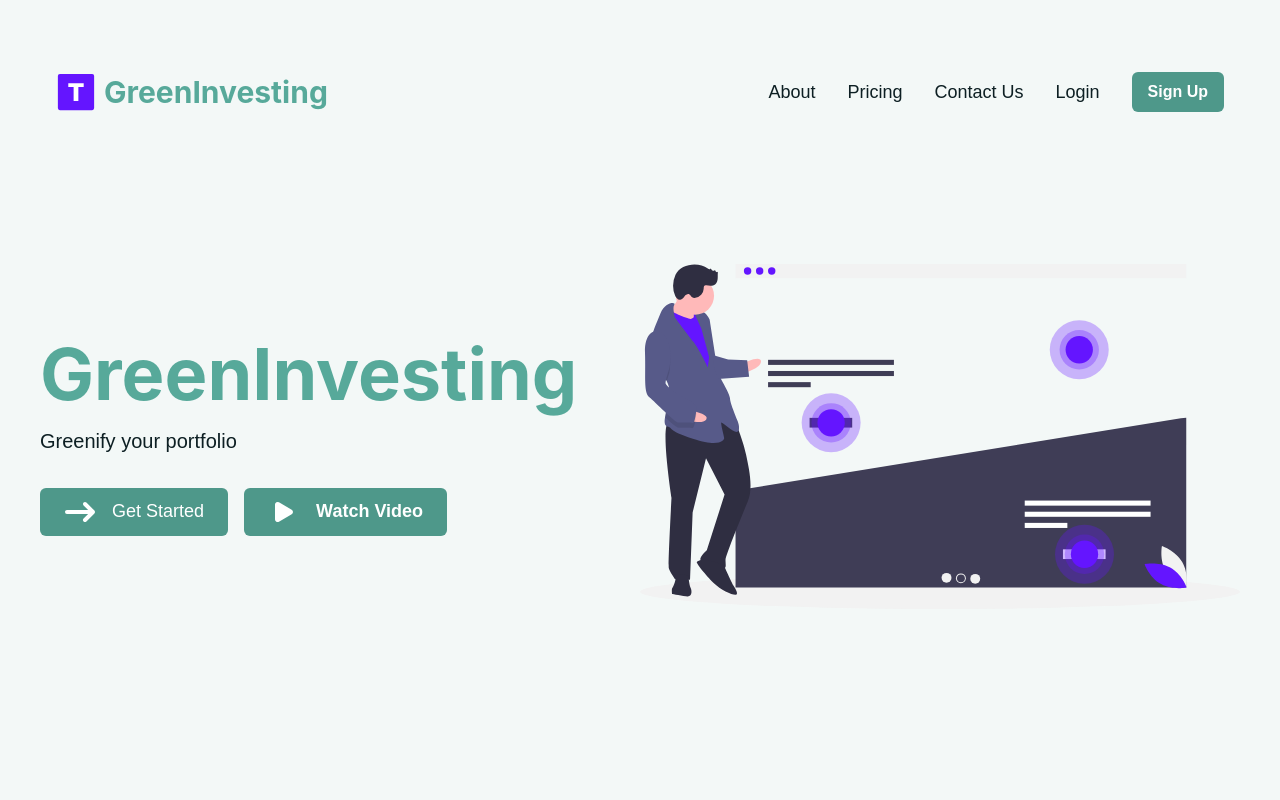
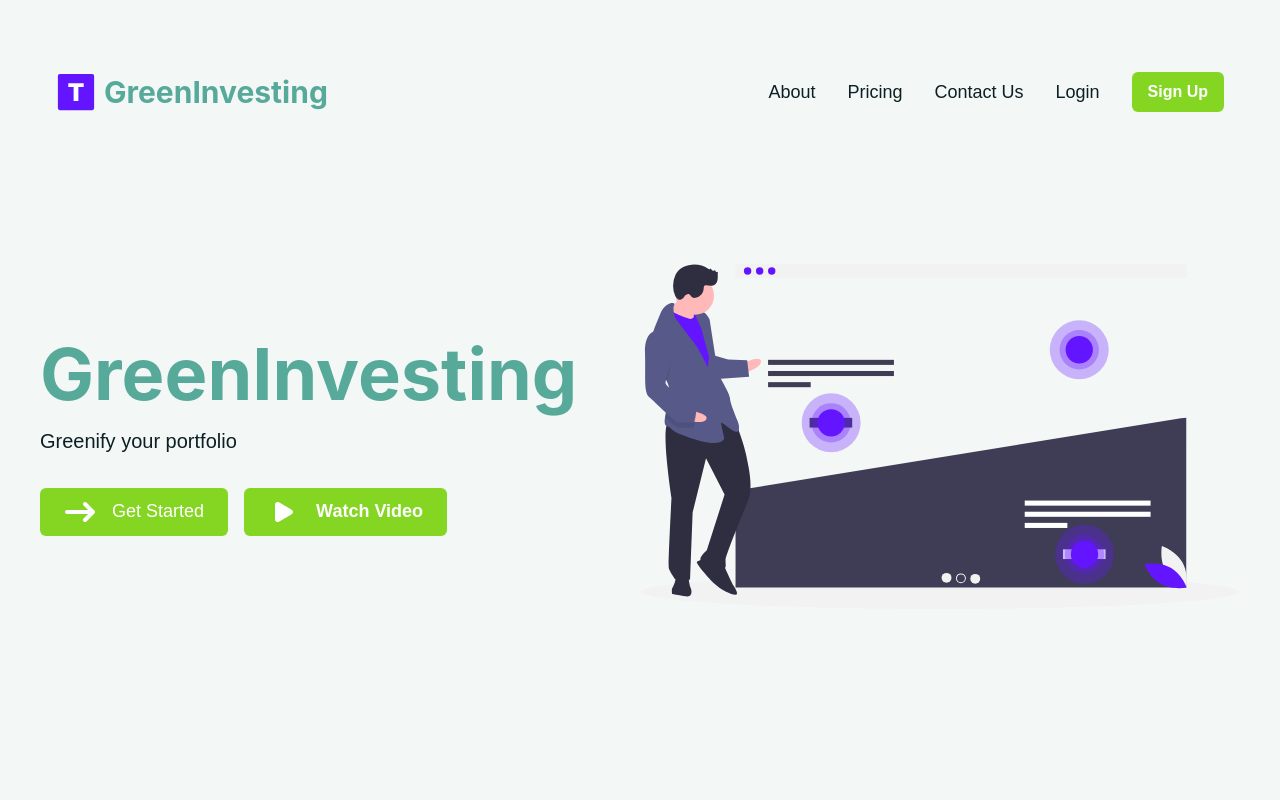
Before and after one commit to ThahaShahzad/Green-Investing--HackDFW-2021, a Next.js app: page / in a window 1280 px wide. Shown: the top 800 px of the page. Built offline with nearby package versions, Linux system fonts and the light colour scheme.

Commit message:
style experiments

```diff
--- a/src/styles/chakraTheme.ts
+++ b/src/styles/chakraTheme.ts
@@ -126,16 +126,16 @@ const overrides: ThemeOverride = {
   },
   colors: {
     primary: {
-      50: '#e1f9f7',
-      100: '#c5e7e1',
-      200: '#a8d5cc',
-      300: '#87c3b8',
-      400: '#67b1a4',
-      500: '#4e988a',
-      600: '#3a766c',
-      700: '#27554d',
-      800: '#12342e',
-      900: '#00140e',
+      50: '#e5f9eb',
+      100: '#ddf3c4',
+      200: '#96e7b0',
+      300: '#aee372',
+      400: '#23d673',
+      500: '#85d623',
+      600: '#00bc4e',
+      700: '#5eb00a',
+      800: '#009834',
+      900: '#057a00',
       light: '#57a99a',
       dark: '#76dbd1'
     },
```
Also changed, not shown: 1 other file (tests, documents, lock files or other folders).
